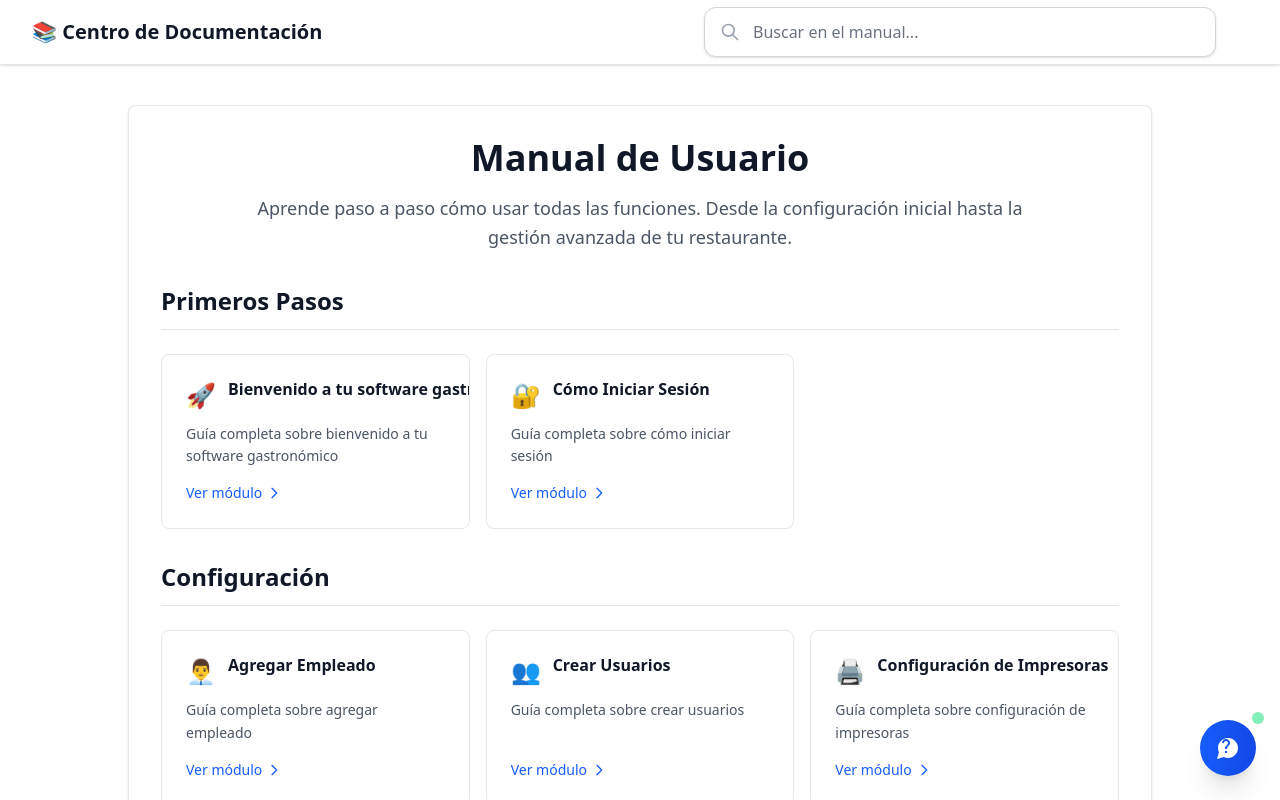
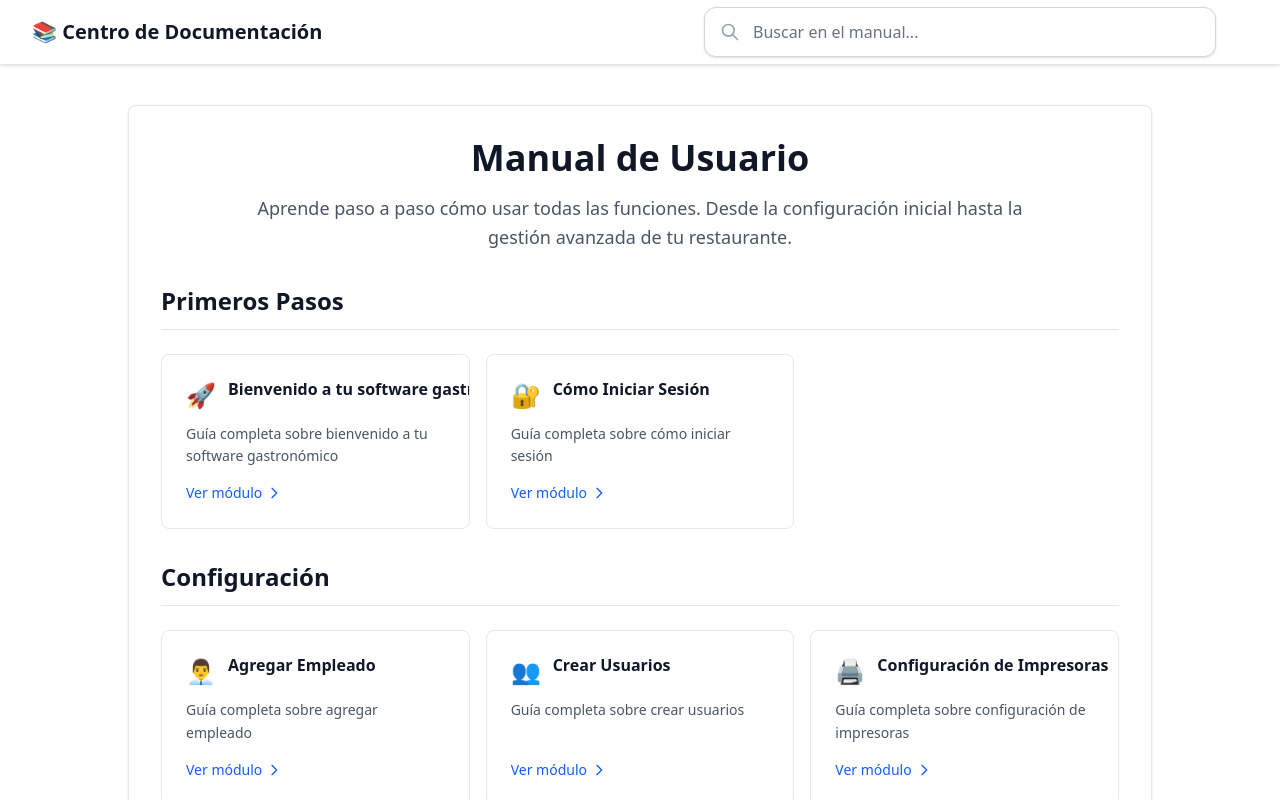
Before and after one commit to paxapos/documentation, a SvelteKit app: page /user-guide in a window 1280 px wide. Shown: the top 800 px of the page. Built offline with nearby package versions, Linux system fonts and the light colour scheme.

Commit message:
chore(llms): actualizar fechas de modificación en llms.txt, files-register.json y sitemap.xml

```diff
--- a/src/routes/+layout.svelte
+++ b/src/routes/+layout.svelte
@@ -1,7 +1,6 @@
 <script lang="ts">
 	import '../app.css';
 	import Navigation from '$lib/components/Navigation.svelte';
-	import ChatBotSimple from '$lib/components/ChatBotSimple.svelte';
 	import { autoReplaceBrand } from '$lib/helpers/textReplacer';
 	import { onMount } from 'svelte';
 	import { initThemeStore } from '$lib/stores/theme';
@@ -31,8 +30,6 @@
 		</div>
 	</main>
 
-	<!-- ChatBot simple y optimizado -->
-	<ChatBotSimple />
 </div>
 
 <style>
--- a/static/llms/files-register.json
+++ b/static/llms/files-register.json
@@ -1,5 +1,5 @@
 {
-  "generated_at": "2026-03-23T20:43:44.513Z",
+  "generated_at": "2026-07-17T16:44:12.667Z",
   "total_files": 23,
   "files": [
     "11-introduccion.txt",
```
Also changed, not shown: static/llms.txt, 1 other file (tests, documents, lock files or other folders).
